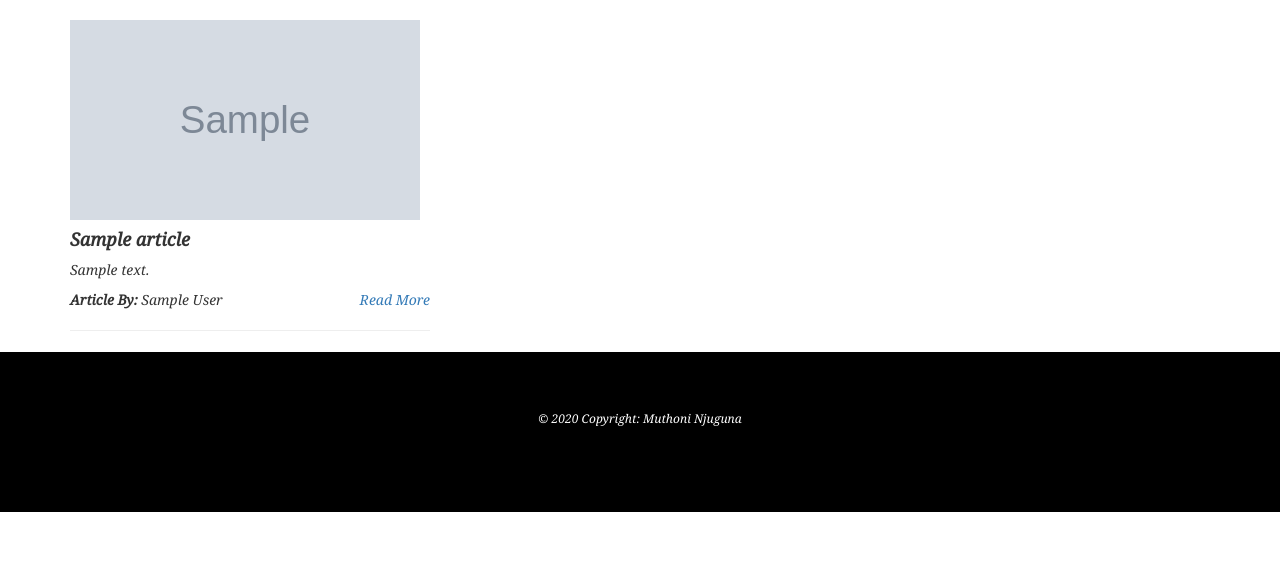
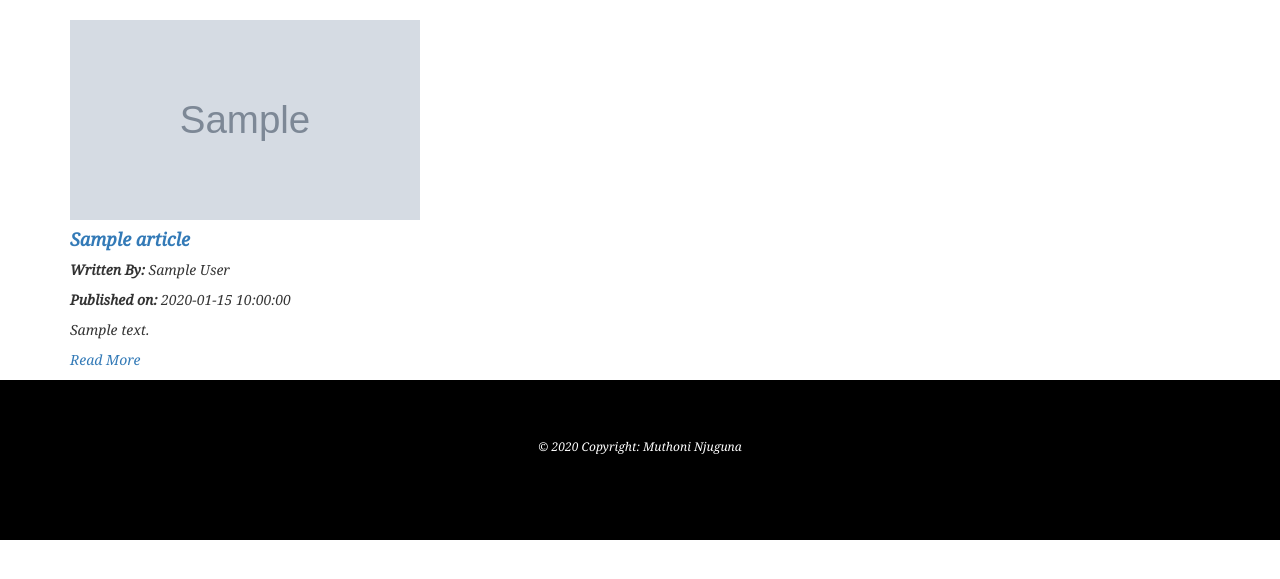
Before and after one commit to Brenda-M/News-Highlights-App-with-Flask, a Flask app: template app/templates/source_details.html in a window 1280 px wide. Shown: the part 52-631 px from the top of the page. Run offline with Flask 2, Linux system fonts and the light colour scheme; the template is opened without the code that fills it: most values are stand-ins (such as "Sample title", 1, 10 or a date in 2020); grey boxes marked "Sample" are stand-in pictures; some libraries are stand-ins or nearby versions.

Commit message:
change display layout of articles page

```diff
--- a/app/static/css/index.css
+++ b/app/static/css/index.css
@@ -31,5 +31,5 @@ hr{
   color: white;
   height: 20vh;
   padding-top: 50px;
-  font-size: 30px;
+  font-size: 40px;
 }
--- a/app/templates/search_results.html
+++ b/app/templates/search_results.html
@@ -8,8 +8,11 @@
       {% for news in news_topics %}
       <div class="col-md-4">
           <img src="{{news.urlToImage}}" alt="News photo" height="200px", width="350px">
+          <a href="{{news.url}}"><h4><b>{{news.title}}</b></h4></a>
+          <p><b>Written By:</b> {{ news.author }}</p>
+          <p><b>Published on: </b> {{ news.publishedAt}}</p>
           <p>{{ news.description}}</p>
-          <p><b>Written By:</b> {{ news.author }} <span class="sources"><a href="{{news.url}}">Read More</a></span></p>
+          <p><a href="{{news.url}}">Read More</a></p>
           <hr>
        </div>
        {% endfor %}
--- a/app/templates/source_details.html
+++ b/app/templates/source_details.html
@@ -6,10 +6,11 @@
       {% for article in details %}
       <div class="col-md-4">
           <img src="{{article.urlToImage}}" alt="News photo" height="200px", width="350px">
-          <h4><b>{{article.title}}</b></h4>
+          <a href="{{article.url}}"><h4><b>{{article.title}}</b></h4></a>
+          <p><b>Written By:</b> {{ article.author }}</p>
+          <p><b>Published on: </b> {{ article.publishedAt}}</p>
           <p>{{ article.description}}</p>
-          <p><b>Article By:</b> {{ article.author.title()}} <span class="sources"><a href="{{article.url}}">Read More</a></span></p>
-          <hr>
+          <p><a href="{{article.url}}">Read More</a></p>
        </div>
        {% endfor %}
     </div>
```
